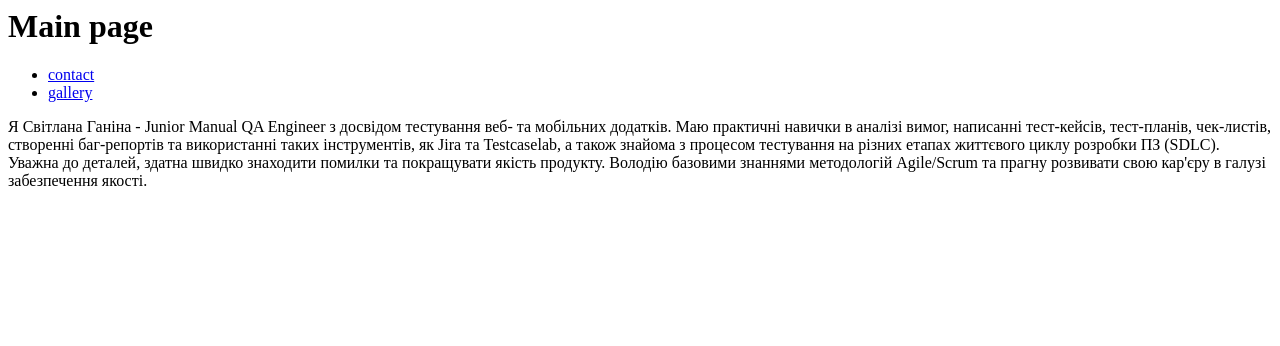
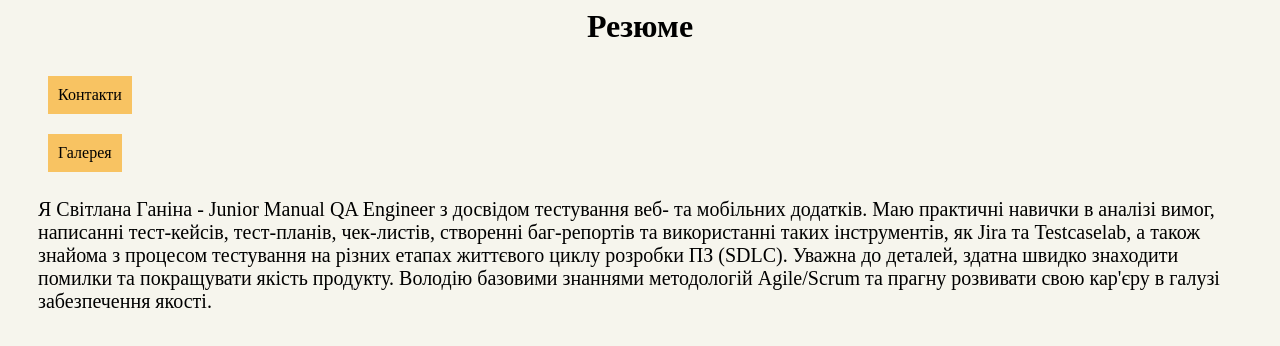
Before and after one commit to haninass/My-first-repository, a plain HTML site: page index.html in a window 1280 px wide. Drawn offline with Linux system fonts and the light colour scheme.

Commit message:
add styles

```diff
--- a/index.html
+++ b/index.html
@@ -2,19 +2,20 @@
 <head>
     <meta charset="UTF-8">
     <meta name="viewport" content="width=device-width, initial-scale=1.0">
-    <title>Main</title>
+    <title>Головна</title>
+    <link rel="stylesheet" href="style.css">
 </head>
 <body>
-    <h1>Main page</h1>
+    <h1>Резюме</h1>
     <ul>
         <li>
-            <a href="pages/contact.html">contact</a>
+            <a class="link" href="pages/contact.html">Контакти</a>
         </li>
         <li>
-            <a href="pages/gallery.html">gallery</a>
+            <a class="link" href="pages/gallery.html">Галерея</a>
         </li>
     </ul>
-    <div>
+    <div class="text">
         Я Світлана Ганіна - Junior Manual QA Engineer з досвідом тестування веб- та мобільних додатків. Маю практичні навички в аналізі вимог, написанні тест-кейсів, тест-планів, чек-листів, створенні баг-репортів та використанні таких інструментів, як Jira та Testcaselab, а також знайома з процесом тестування на різних етапах життєвого циклу розробки ПЗ (SDLC). Уважна до деталей, здатна швидко знаходити помилки та покращувати якість продукту. Володію базовими знаннями методологій Agile/Scrum та прагну розвивати свою кар'єру в галузі забезпечення якості.
     </div>
 </body>
--- /dev/null
+++ b/style.css
@@ -0,0 +1,34 @@
+h1 {
+    text-align: center;
+}
+.text {
+    margin: 0 30px;
+    font-size: 20px;
+}
+body {
+    background-color: #f6f5ed;
+}
+.image {
+    margin: 0 auto;
+    display: block;
+}
+
+ul {
+    list-style: none;
+}
+
+.link {
+    display: inline-block;
+ text-decoration: none;
+ background-color:  rgb(248, 195, 98);
+ padding: 10px;
+ color: rgb(0, 0, 0);
+ margin: 10px 0;
+}
+.link2 {
+    display: inline-block;
+ font-weight: 700;
+ padding: 10px;
+ color: rgb(0, 0, 0);
+ margin: 10px 0;
+}
```
Also changed, not shown: pages/contact.html (+4 -2 lines), pages/gallery.html (+5 -3 lines).
